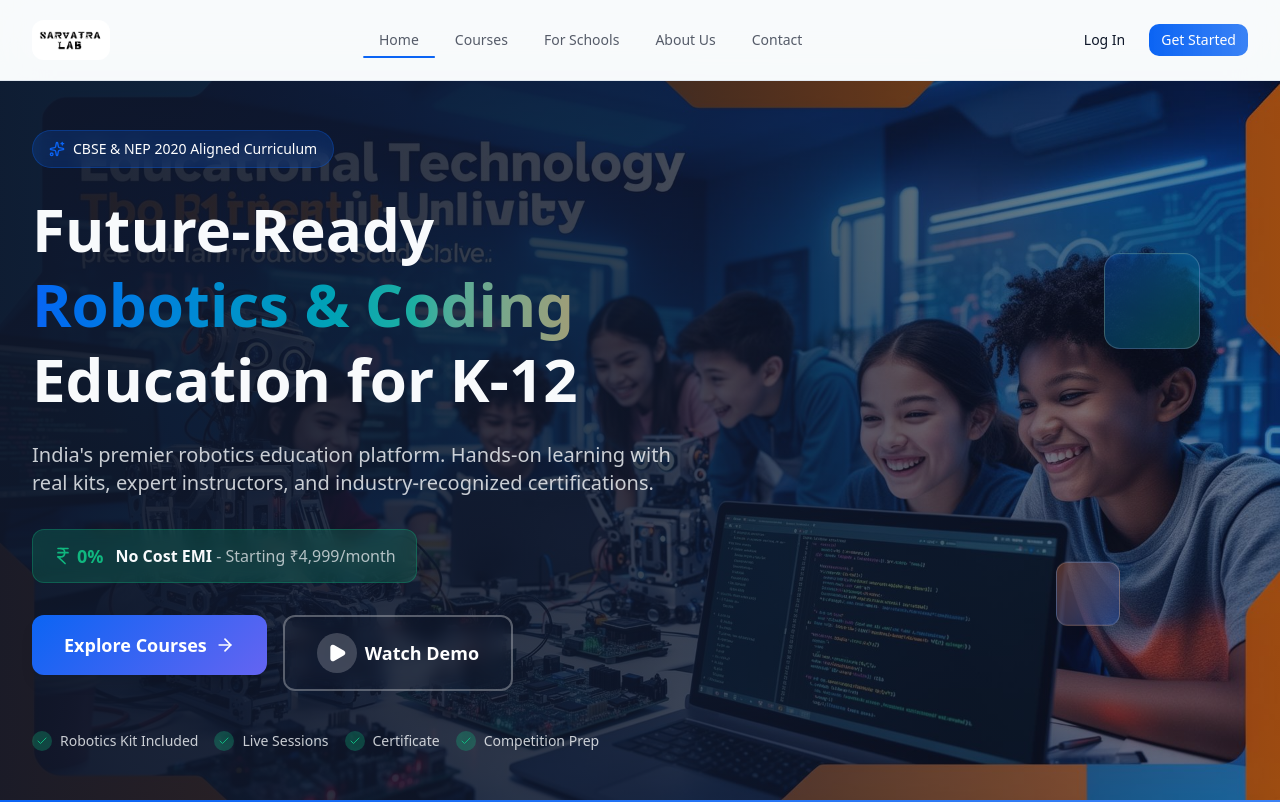
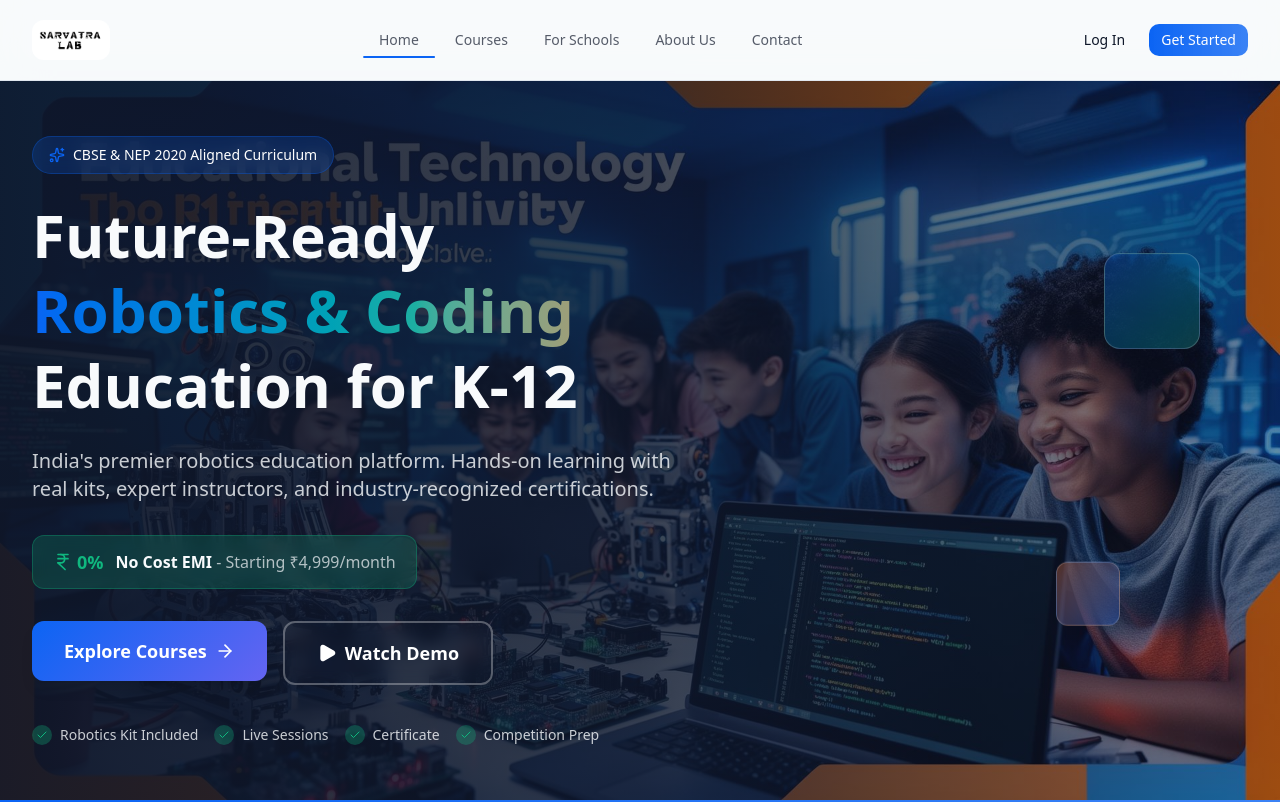
Before and after one commit to kuldeepmaurya4296/sarvtralab, a Next.js app: page / in a window 1280 px wide. Shown: the top 802 px of the page. Built offline with nearby package versions, Linux system fonts and the light colour scheme.

Commit message:
hero button

```diff
--- a/components/home/HeroSection.tsx
+++ b/components/home/HeroSection.tsx
@@ -82,18 +82,16 @@ const HeroSection = () => {
             className="flex flex-col sm:flex-row gap-4 mb-10"
           >
             <Link href="/courses">
-              <button className="btn-hero-primary">
+              <button className="btn-hero-primary group">
                 Explore Courses
-                <ArrowRight className="w-5 h-5" />
+                <ArrowRight className="w-5 h-5 transition-transform group-hover:translate-x-1" />
               </button>
             </Link>
             <button
-              className="btn-hero-outline flex items-center gap-2"
+              className="btn-hero-outline group"
               onClick={() => document.getElementById('videos')?.scrollIntoView({ behavior: 'smooth' })}
             >
-              <div className="w-10 h-10 rounded-full bg-background/20 flex items-center justify-center">
-                <Play className="w-5 h-5 fill-current" />
-              </div>
+              <Play className="w-5 h-5 fill-current transition-transform group-hover:scale-110" />
               Watch Demo
             </button>
           </motion.div>
@@ -133,7 +131,7 @@ const HeroSection = () => {
       >
         <div className="w-16 h-16 rounded-xl bg-gradient-to-br from-secondary/30 to-primary/30 backdrop-blur-xl border border-white/20" />
       </motion.div>
-    </section>
+    </section >
   );
 };
 
```
